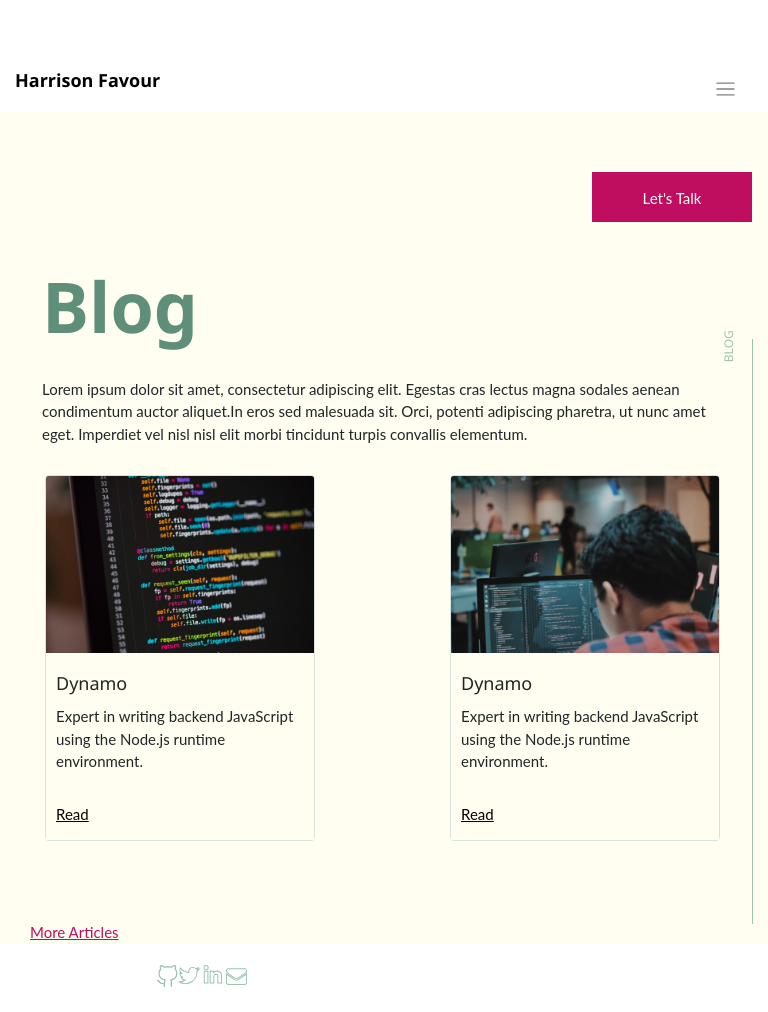
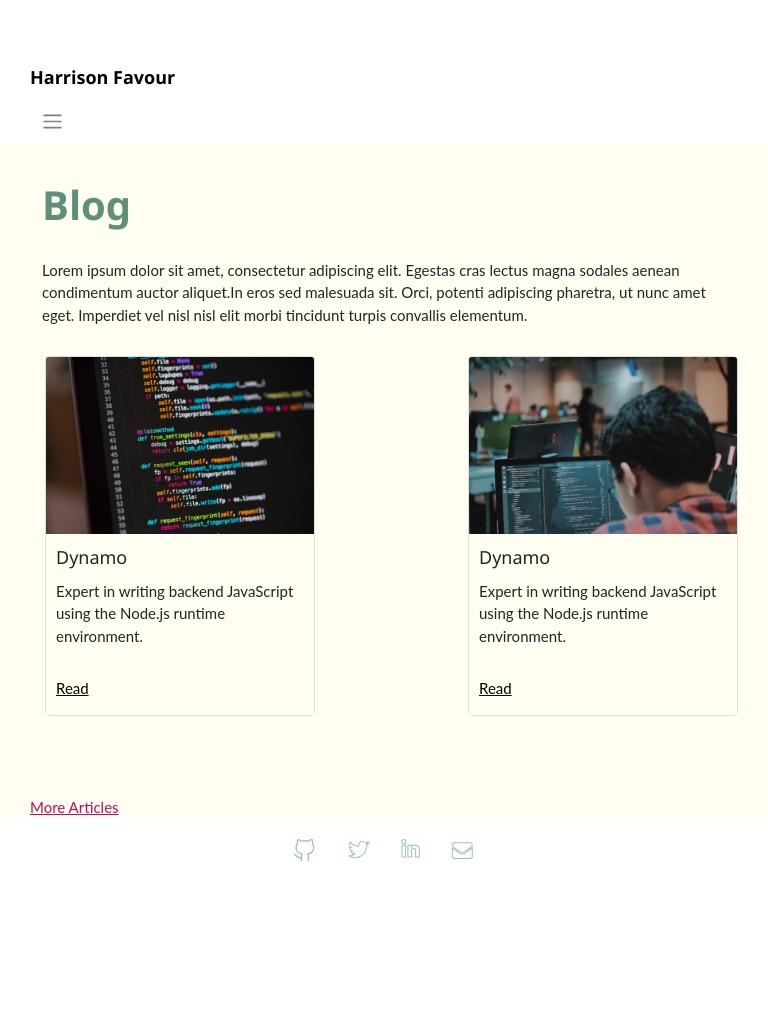
Before and after one commit to grantfayvor/portfolio, a React (Create React App) app: page /blog in a window 768 px wide. After the commit the page ends 886 px from the top, so only its background shows below. Built offline with nearby package versions, Linux system fonts and the light colour scheme.

Commit message:
besides bottombar all is responsive

```diff
--- a/src/App.css
+++ b/src/App.css
@@ -174,9 +174,10 @@ h6 {
   margin-top: 5rem;
 }
 
-.edittext4{
+.edittext4 {
   color: #9BC4B1;
 }
+
 /*content of technical skills*/
 
 .mb-3 {
@@ -189,21 +190,22 @@ h6 {
   padding: 0rem;
 }
 
-.col-xl-10.y h5{
-
+.col-xl-10.y h5 {
   margin-left: -0.1px;
 }
 
 /*content of portfolio*/
-.col-xl-10.p h5{
+
+.col-xl-10.p h5 {
   color: #608F79;
   margin-left: -0.1px;
 }
 
-.col-xl-10.p a{
-  color:#BF0D60;
+.col-xl-10.p a {
+  color: #BF0D60;
   text-decoration: underline;
 }
+
 .card {
   border: none;
   margin-left: 15px;
@@ -231,9 +233,9 @@ margin-left: -0.1px;
   -webkit-text-stroke-color: #9BC4B1;
 }
 
-.github{
+.github {
   color: #9BC4B1;
-  font-size:24px;
+  font-size: 24px;
   margin-bottom: 24px;
 }
 
@@ -337,12 +339,12 @@ nav ul {
 }
 
 .navbar-light .navbar-toggler {
-
   border: none;
   font-size: 1rem;
 }
-.navbar-light .navbar-toggler-icon{
-  color:#E91E63 ;
+
+.navbar-light .navbar-toggler-icon {
+  color: #E91E63;
 }
 
 .navbar-toggler {
@@ -357,11 +359,15 @@ nav ul li {
   display: none;
 }
 
+nav ul li a{
+  padding-left: 21px;
+}
+
 nav ul li a:hover {
   color: #BF0D60;
 }
 
-.navbar-expand-lg {
+.navbar-expand-xl {
   position: fixed;
   margin-top: 105px;
   margin-left: -20px;
@@ -369,7 +375,6 @@ nav ul li a:hover {
 
 nav ul li .active {
   border-left: 2px solid #BF0D60;
-
 }
 
 /*scrollpsy*/
@@ -384,13 +389,16 @@ scrollspy-example {
   margin-top: 152px;
   background-color: #FFFEF1;
 }
-.editblogtext h1{
+
+.editblogtext h1 {
   margin-left: 12px;
 }
-.editblogtext p{
+
+.editblogtext p {
   margin-left: 12px;
 }
-.col-xl-9{
+
+.col-xl-9.b {
   background-color: #FFFEF1;
 }
 
@@ -411,28 +419,31 @@ scrollspy-example {
   flex-direction: row;
   justify-content: space-between;
 }
-.cardBody .card-title{
-  margin-top: 10px;
-  margin-left: 10px;
 
-}
-
-.cardBody .card-title p{
-  margin-bottom: 5px;
-}
-
-.cardBody .card-text{
+.cardBody .card-title {
   margin-top: 10px;
   margin-left: 10px;
 }
 
-.Read{
+.cardBody .card-title p {
+  margin-bottom: 5px;
+}
+
+.cardBody .card-text {
+  margin-top: 10px;
+  margin-left: 10px;
+}
+
+.Read {
   margin-left: 10px;
   text-decoration: underline;
 }
-.readtext{
-  margin-bottom: 15px;;
+
+.readtext {
+  margin-bottom: 15px;
+  ;
 }
+
 .card-title {
   margin-left: 4px;
 }
@@ -469,113 +480,256 @@ a:hover {
 /* media queries */
 
 @media (max-width: 576px) {
-
-
   h1 {
+    margin-left: -2px;
     margin-bottom: 30px;
     font-size: 40px;
   }
-
-.col-xl-9.mr-0.pr-0 .col-xl-10{
+  .editblogtext h1 {
+    font-size: 40px;
+  }
+  .col-xl-9.b .col-xl-10 {
     margin-top: -115px;
   }
-  .navbar-expand-lg {
+  .col-xl-9.mr-0.pr-0 .col-xl-10 {
+    margin-top: -115px;
+  }
+  .navbar-expand-xl {
     position: static;
     margin-top: -35px;
     margin-right: -10px;
     float: right;
   }
+  .bg-light {
+    background-color: #ffffff!important;
+  }
+
+  nav ul li a {
+    color: #BF0D60;
+  }
   .App_right_sidebar {
     flex-direction: row;
     float: left;
-    margin-left: 140px;
     margin-top: 20px;
+    margin-right: 0px;
+    margin-left: 25.5%;
   }
-  .App_right_sidebar i {
-    margin-right: 5px;
-    font-size: 20px;
+  .App_right_sidebar a {
+    margin-right: 40.5%;
+    font-size: 15px;
   }
   h5 {
-    padding-top: 10px;
-    padding-left: 14px;
+    padding-top: 1%;
+    margin-left: 15px
   }
   .edittext h6 {
     display: none
   }
-
   .edittext1 h6 {
     display: none
   }
-
   .edittext2 h6 {
     display: none
   }
-
   .edittext3 h6 {
     display: none
   }
-
   .edittext4 h6 {
     display: none
   }
-  .col-xl-10.y{
-    padding-top:50px;
+  .col-xl-10.y {
+    padding-top: 50px;
   }
-
-  .col-xl-10.p{
-    padding-top:50px;
+  .col-xl-10.p {
+    padding-top: 50px;
   }
   .w3-rightbar {
     display: none
   }
   .w3-bottombar {
-    width: 300px;
+    width: 1100%;
     margin-top: -5px;
   }
-  .letstalk{
-    display:none;
+  .letstalk {
+    display: none;
   }
 }
 
 /* // Medium devices (tablets, 768px and up) */
 
-@media (max-width: 768px) {
-  .navbar-expand-lg {
+@media (max-width: 768px) and (min-width: 577px) {
+  .col-xl-10.y {
+    padding-top: 50px;
+  }
+  .col-xl-10.p {
+    padding-top: 50px;
+  }
+  h5 {
+    padding-top: 1%;
+    margin-left: 15px
+  }
+  h1 {
+    margin-left: -2px;
+    margin-bottom: 30px;
+    font-size: 40px;
+  }
+  .editblogtext h1 {
+    font-size: 40px;
+  }
+  .col-xl-9.b .col-xl-10 {
+    margin-top: -115px;
+  }
+  .col-xl-9.mr-0.pr-0 .col-xl-10 {
+    margin-top: -115px;
+  }
+  .letstalk {
+    display: none;
+  }
+  .w3-rightbar {
+    display: none
+  }
+  .navbar-expand-xl {
     position: static;
     margin-top: -35px;
     margin-right: -10px;
     float: right;
   }
+  .bg-light {
+    background-color: #ffffff!important;
+  }
+
+  nav ul li a {
+    color: #BF0D60;
+  }
+
   .App_right_sidebar {
     flex-direction: row;
     float: left;
-    margin-left: 140px;
     margin-top: 20px;
+    margin-right: 0px;
+    margin-left: 37.5%;
   }
-  .App_right_sidebar i {
-    margin-right: 5px;
-    font-size: 20px;
+  .App_right_sidebar a {
+    margin-right: 40.5%;
+    font-size: 15px;
   }
-  h5 {
-    padding-top: 10px;
-    margin-left: 0px
+
+  .w3-bottombar {
+    width: 1500%;
+  }
+  .edittext h6 {
+    display: none
+  }
+  .edittext1 h6 {
+    display: none
+  }
+  .edittext2 h6 {
+    display: none
+  }
+  .edittext3 h6 {
+    display: none
+  }
+  .edittext4 h6 {
+    display: none
   }
 }
 
+/* // large devices (laptops, 1024px and up) */
+
+@media (max-width: 1024px) {
+  .col-xl-10.y {
+    padding-top: 50px;
+  }
+  .col-xl-10.p {
+    padding-top: 50px;
+  }
+/* .bg-light {
+  background-color: #ffffff!important;
+}
+
+nav ul li a {
+  color: #BF0D60;
+} */
+
+.col-xl-10.y {
+  padding-top: 50px;
+}
+.col-xl-10.p {
+  padding-top: 50px;
+}
+h5 {
+  padding-top: 1%;
+  margin-left: 15px
+}
+h1 {
+  margin-left: -2px;
+  margin-bottom: 30px;
+  font-size: 40px;
+}
+.editblogtext h1 {
+  font-size: 40px;
+}
+.col-xl-9.b .col-xl-10 {
+  margin-top: -115px;
+}
+.col-xl-9.mr-0.pr-0 .col-xl-10 {
+  margin-top: -115px;
+}
+.letstalk {
+  display: none;
+}
+.w3-rightbar {
+  display: none
+}
+.navbar-expand-xl {
+  position: static;
+  margin-top: -35px;
+  margin-right: -10px;
+  float: right;
+}
+
+.App_right_sidebar {
+  flex-direction: row;
+  float: left;
+  margin-top: 20px;
+  margin-right: 0px;
+  margin-left: 37.5%;
+}
+.App_right_sidebar a {
+  margin-right: 40.5%;
+  font-size: 15px;
+}
+
+.edittext h6 {
+  display: none
+}
+.edittext1 h6 {
+  display: none
+}
+.edittext2 h6 {
+  display: none
+}
+.edittext3 h6 {
+  display: none
+}
+.edittext4 h6 {
+  display: none
+}
+}
 /* // large devices (laptops, 1440px and up) */
 
-@media (max-width: 1440px){
+@media (max-width: 1440px) {
   .navbar-header1 .w3-rightbar {
     height: 55rem;
+  }
 
-  }
+
 }
 
 /* // large devices (4k, 2560px and up) */
 
-@media (width: 2560px){
+@media (width: 2560px) {
   .navbar-header1 .w3-rightbar {
     height: 44rem;
-
   }
 }
--- a/src/components/Blog.js
+++ b/src/components/Blog.js
@@ -85,7 +85,7 @@ class Blog extends Component {
             {/*1st column ends*/}
             {/*2nd column*/}
 
-            <div className="col-xl-9">
+            <div className="col-xl-9 b">
 
               <div className="letstalk">
                 <a class="btn btn-outline-danger" href="mailto:harrisonfavour@gmail.com" role="button">Let's Talk</a>
--- a/src/components/Home.js
+++ b/src/components/Home.js
@@ -30,10 +30,6 @@ function Home() {
             {/* 3rd column */}
             <div className="col-xl-1">
               <div className="App_right_sidebar">
-
-
-
-
               <a href="https://github.com"><VscGithubAlt className="github"></VscGithubAlt></a>
                 <a href="https://twitter.com"><i class="fab fa-twitter fa-lg"></i></a>
                 <a href="https://www.linkedin.com/feed/"><i class="fab fa-linkedin-in fa-lg"></i></a>
--- a/src/components/Navbar.js
+++ b/src/components/Navbar.js
@@ -55,7 +55,7 @@ class Navbar extends Component {
     render() {
         return (
             <div className="col-xl-2">
-                <nav class="navbar navbar-expand-lg navbar-light bg-light">
+                <nav class="navbar navbar-expand-xl navbar-light bg-light">
 
                     <button class="navbar-toggler" type="button" data-toggle="collapse" data-target="#navbarTogglerDemo01" aria-controls="navbarTogglerDemo01" aria-expanded="false" aria-label="Toggle navigation">
                         <span class="navbar-toggler-icon"></span>
```
Lines whose indentation alone changed are shown as unchanged.
